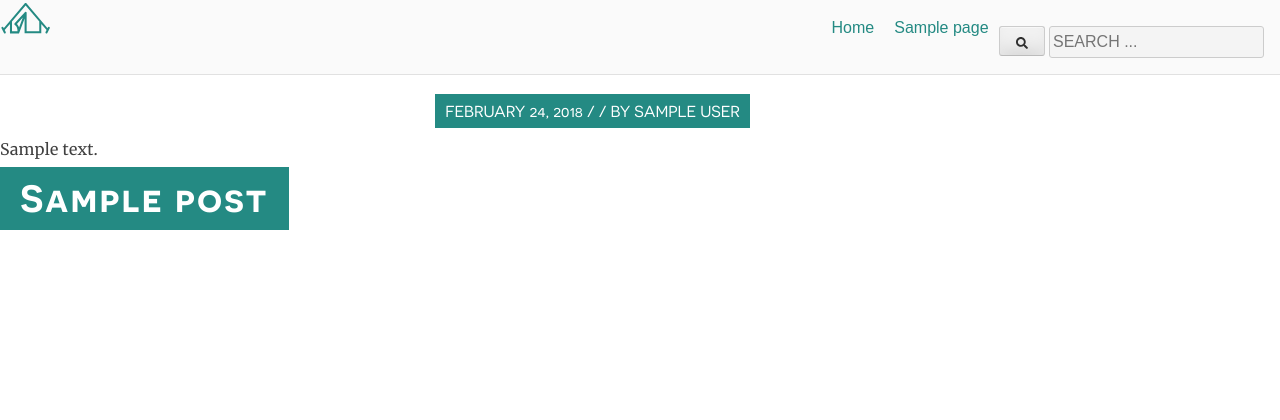
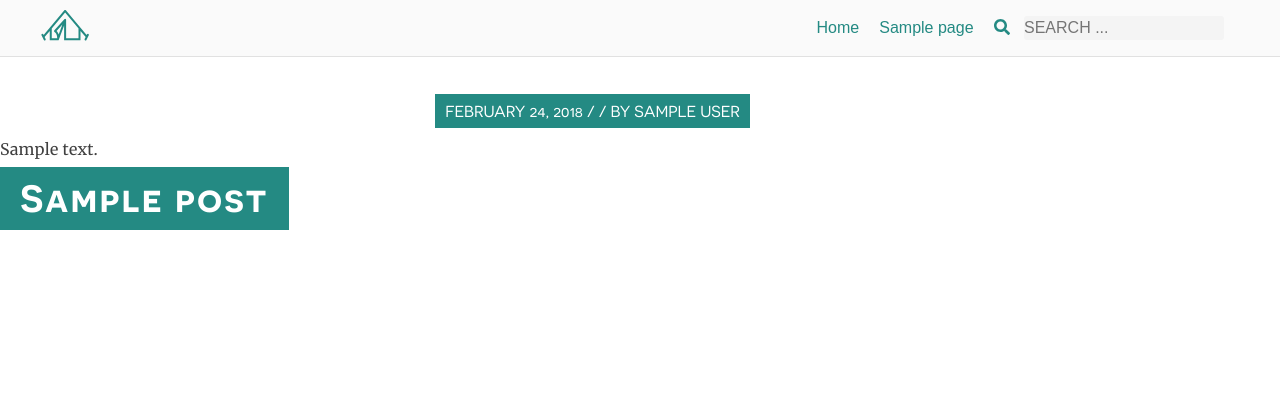
Before and after one commit to Audrobot/Inhabitent, a WordPress theme: template themes/inhab/home.php in a window 1280 px wide. Shown: the top 420 px of the page. Run offline with PHP 8.4 and a stand-in for WordPress, Linux system fonts and the light colour scheme; the site name, menu and one post (Sample post) are stand-ins, and other content is empty; style sheets or scripts are compiled from the project's sources; some libraries are stand-ins or nearby versions.

Commit message:
modify header; add logo, search glass

```diff
--- a/themes/inhab/sass/_header.scss
+++ b/themes/inhab/sass/_header.scss
@@ -27,9 +27,10 @@
   display: flex;
   flex-direction: row;
   justify-content: space-between;
+  align-items: center;
   width: 100%;
-  margin-left: auto;
-  margin-right: auto;
+  margin: 0 auto;
+  padding: 0 40px;
   border-bottom: 1px solid #e1e1e1;
   background-color: rgba(250,250,250,0.9);
   z-index: 1;
@@ -74,9 +75,31 @@
 }
 
 .search-form {
+  margin-left: 10px;
+
   fieldset {
     margin: 0;
     padding: 0;
     border: 0;
   }
+
+  .search-field {
+    margin: 0 0 0 10px;
+    padding: 0;
+    border: 0;
+    width: 200px;
   }
+
+  .search-submit {
+    border: 0;
+    background: none;
+    padding: 0;
+    color: #248A83;
+    box-shadow: none;
+    font-size: 12pt;
+  }
+}
+
+.hide {
+  display: none;
+}
```
Lines whose indentation alone changed are shown as unchanged.
